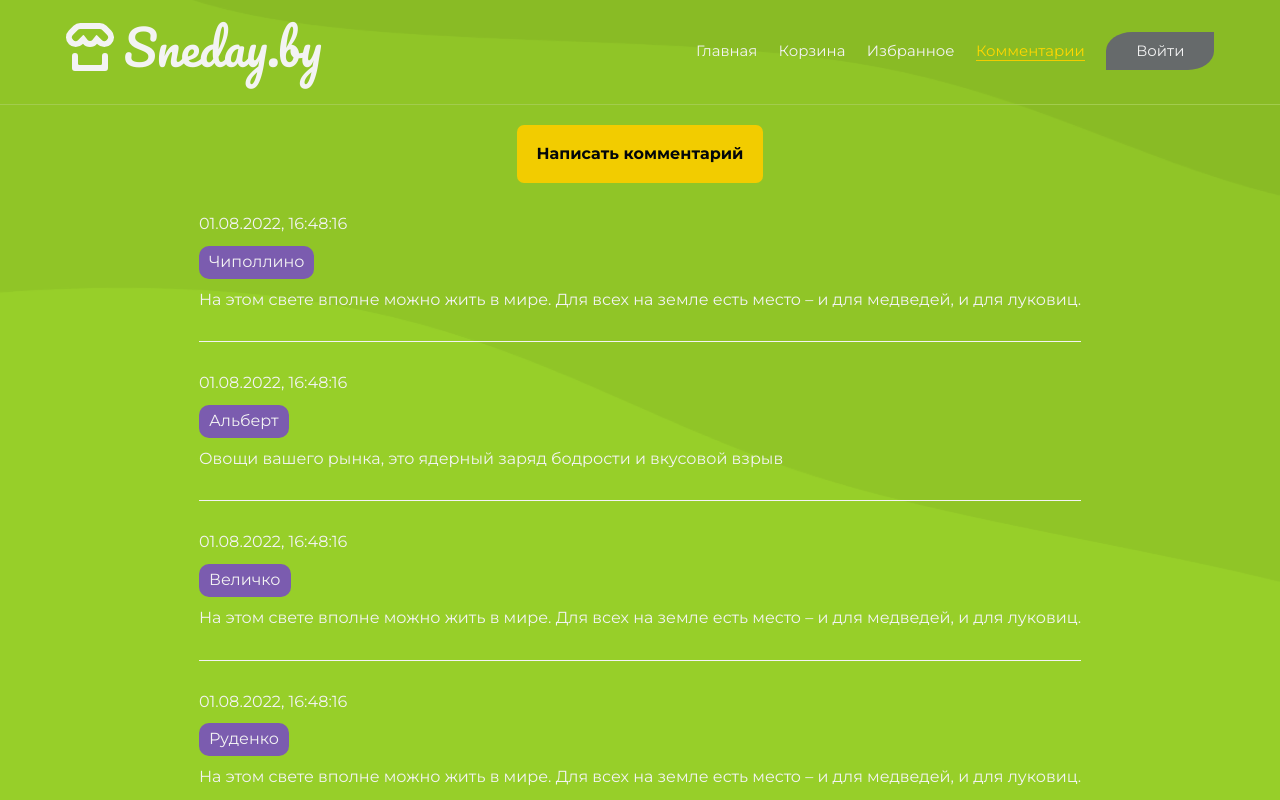
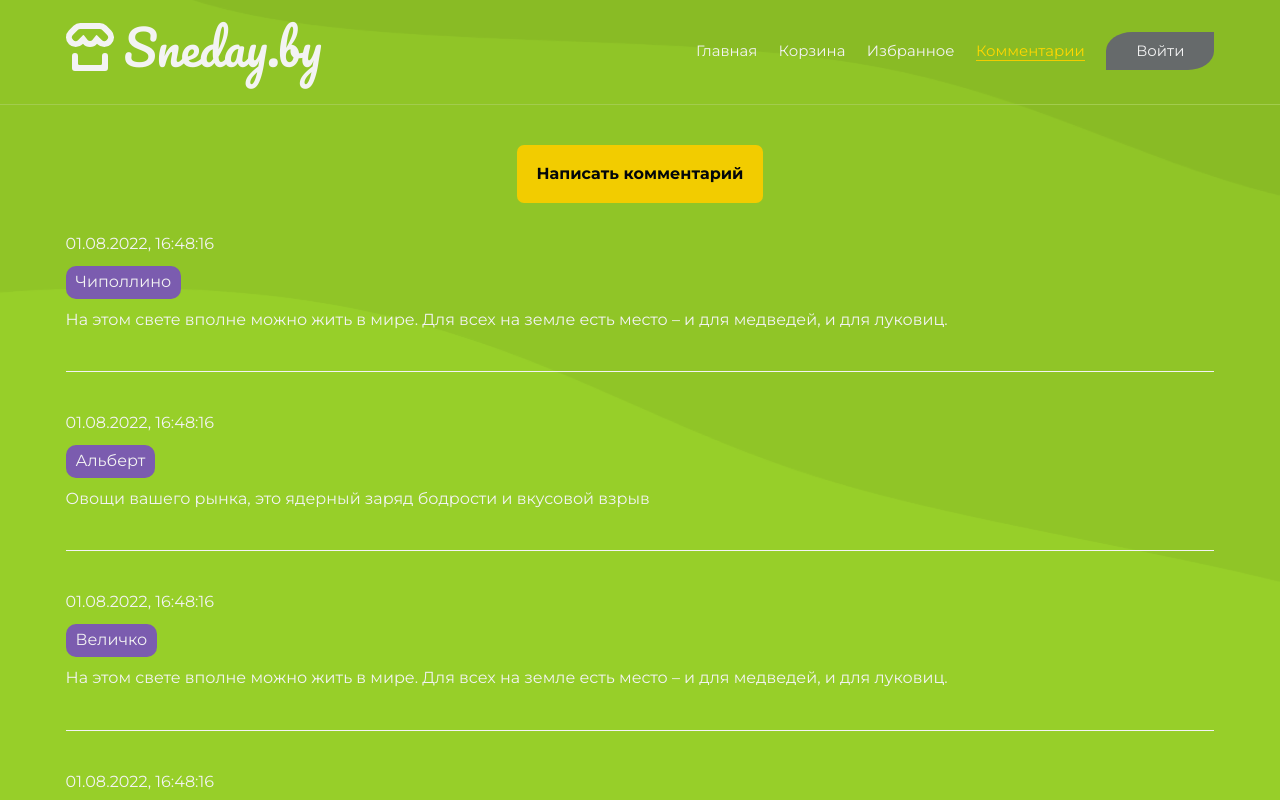
Before and after one commit to evgeniy-strunevskiy/Sneday.by, a React (Create React App) app: page /comments in a window 1280 px wide. Shown: the top 800 px of the page. Built offline with nearby package versions, Linux system fonts and the light colour scheme; data requests are answered from the project's data file.

Commit message:
Мелкие правки верстки

```diff
--- a/src/components/Banner.module.scss
+++ b/src/components/Banner.module.scss
@@ -4,7 +4,7 @@
   display: grid;
   grid-template-columns: minmax(min-content, max-content)  minmax(160px, max-content);
   grid-template-areas: "content" "vegetable";
-  gap: 10px;
+  justify-content: center;
   border-radius: 20px;
   position: relative;
   overflow: hidden;
--- a/src/components/Comment.module.scss
+++ b/src/components/Comment.module.scss
@@ -3,8 +3,8 @@
 .comment-item {
   display: grid;
   grid-template-columns: 1fr;
-  padding-bottom: 30px;
-  margin-bottom: 30px;
+  padding-bottom: 40px;
+  margin-bottom: 40px;
   border-bottom: 1px solid var(--color-font);
   &:last-child {
     margin-bottom: 0;
--- a/src/components/Footer.module.scss
+++ b/src/components/Footer.module.scss
@@ -1,6 +1,7 @@
 @use "../sass/media" as *;
 
 .footer {
+  margin-top: 50px;
   font-size: 14px;
   font-weight: 300;
   padding: 15px;
--- a/src/components/GMap/GMap.module.scss
+++ b/src/components/GMap/GMap.module.scss
@@ -1,5 +1,4 @@
 .google-map-container {
   width: 100%;
   height: 500px;
-  padding: 50px 0;
 }
--- a/src/components/Header.module.scss
+++ b/src/components/Header.module.scss
@@ -9,7 +9,7 @@
   color: white;
   border-bottom: 1px solid #a2cc4e;
   z-index: 100;
-  margin-bottom: 20px;
+  margin-bottom: 40px;
   &::before {
     content: '';
     position: absolute;
--- a/src/pages/Comments.module.scss
+++ b/src/pages/Comments.module.scss
@@ -1,9 +1,4 @@
 @use "../sass/media" as *;
-
-.comments {
-  display: grid;
-  grid-template-columns: 1fr;
-}
 
 .comments_container {
   @include container;
--- a/src/pages/Favorites.module.scss
+++ b/src/pages/Favorites.module.scss
@@ -14,9 +14,7 @@
   color: var(--color-font);
   display: grid;
   grid-template-columns: 1fr;
-  // grid-template-rows: max-content max-content;
-  // align-content: center;
-  // justify-items: center;
+  justify-items: center;
 }
 
 .favorites_empty {
--- a/src/pages/Map.module.scss
+++ b/src/pages/Map.module.scss
@@ -7,7 +7,7 @@
 
 .map_description {
   font-weight: 300;
-  margin-top: -20px;
+  margin-top: -40px;
   padding: 10px;
   display: flex;
   justify-content: center;
@@ -16,9 +16,9 @@
 }
 
 .map_content {
-  align-items: center;
+  // align-items: center;
   justify-items: center;
-
+  margin-bottom: 50px;
   display: grid;
   grid-template-columns: 1fr min-content;
 
```
Also changed, not shown: server/db.json.
